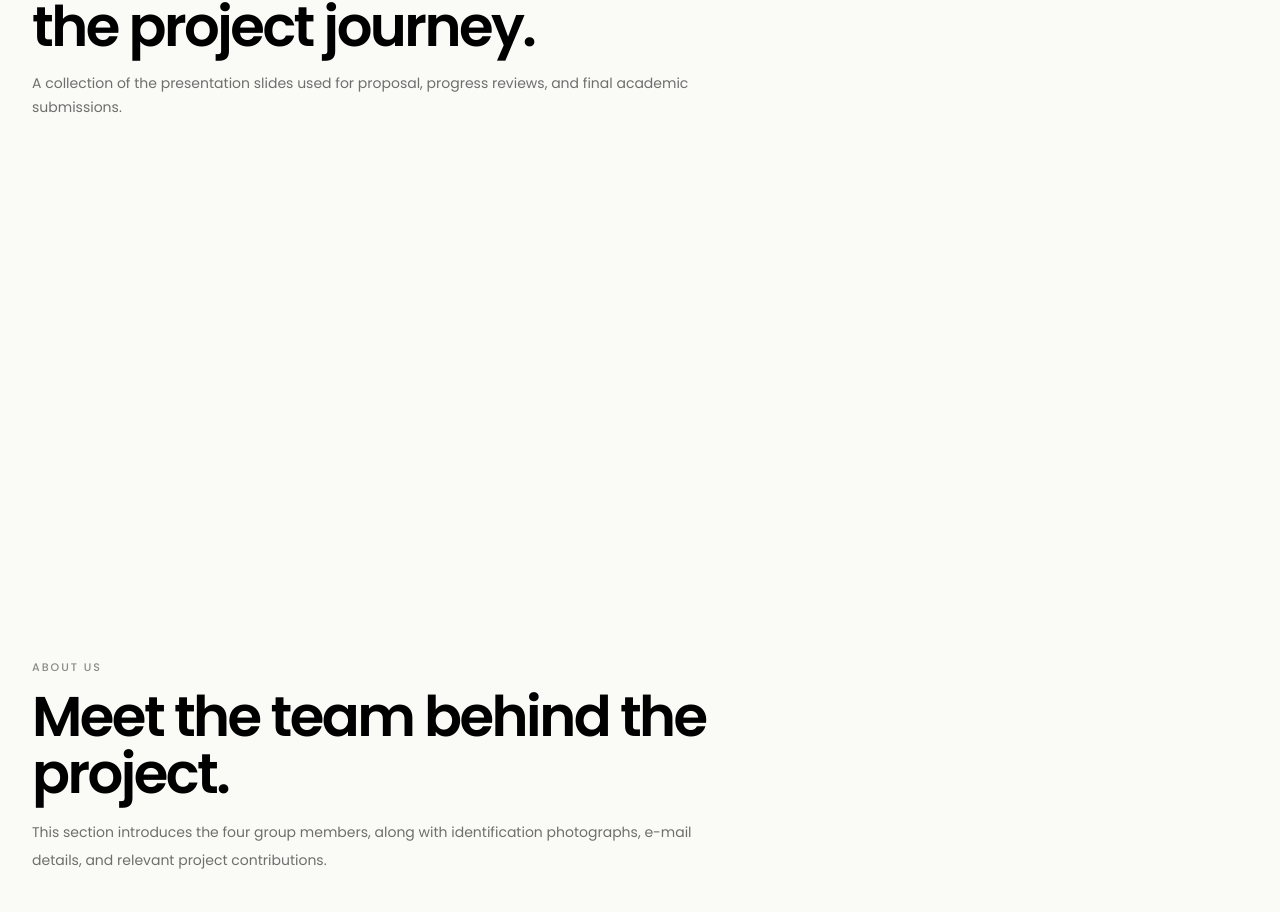
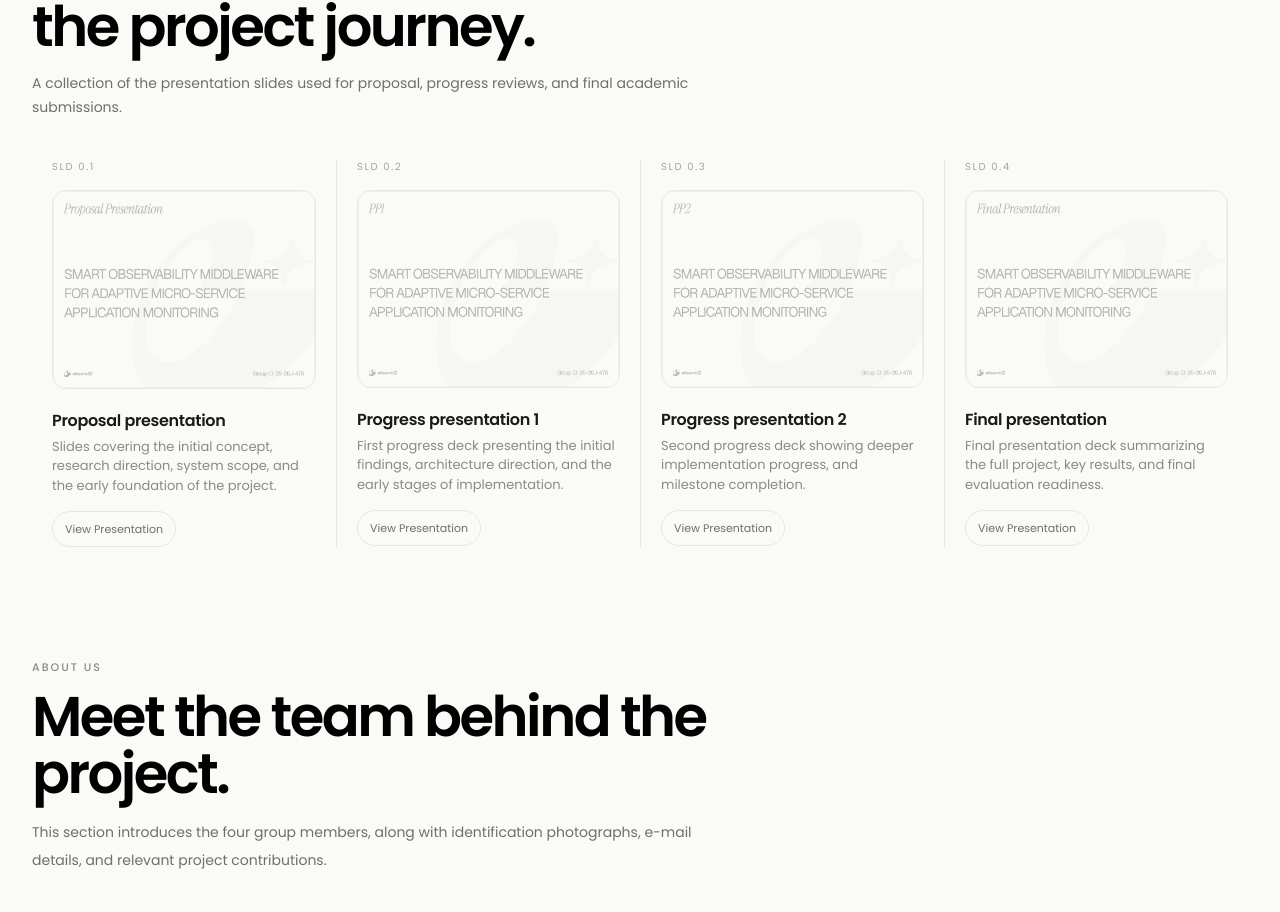
Before and after one commit to IT22927316/ObservIQ---Commercialization-Landing-Page, a Next.js app: page / in a window 1280 px wide. Shown: the part 4471-5383 px from the top of the page. Built offline with nearby package versions, Linux system fonts and the light colour scheme.

Commit message:
Fixing Loading Issue on slides

```diff
--- a/app/sections/Slides.tsx
+++ b/app/sections/Slides.tsx
@@ -143,8 +143,7 @@ export default function Slides() {
       <Container>
         <motion.div
           initial="hidden"
-          whileInView="visible"
-          viewport={{ once: true, amount: 0.12 }}
+          animate="visible"
           className="w-full"
         >
           <motion.div variants={headerMotion} className="w-full max-w-4xl">
```
